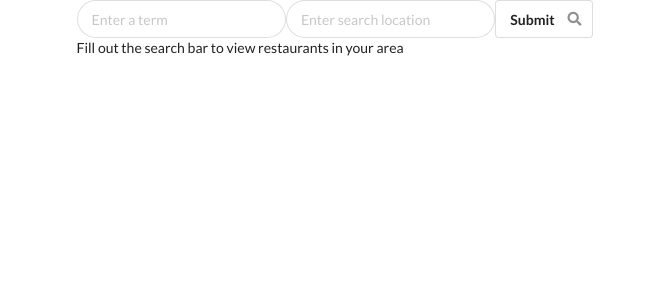
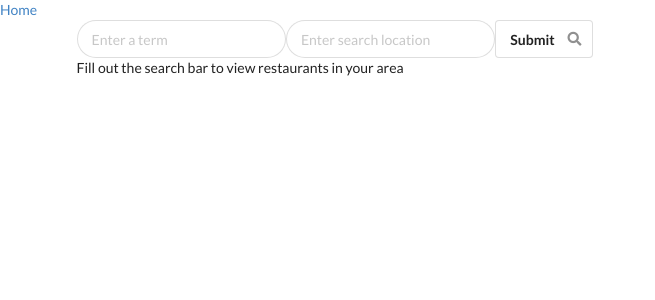
Before and after one commit to christopher-hague/Yelp-Clone, a React (Create React App) app in the folder yelp_clone_client/: page / in a window 1280 px wide. Shown: the top 300 px of the page, without its empty margins (0-655 px from the left). Built offline with nearby package versions, Linux system fonts and the light colour scheme.

Commit message:
start navbar

```diff
--- a/yelp_clone_client/package.json
+++ b/yelp_clone_client/package.json
@@ -3,8 +3,9 @@
   "version": "0.1.0",
   "private": true,
   "dependencies": {
-    "react": "^15.5.4",
-    "react-dom": "^15.5.4",
+    "react": "^15.6.1",
+    "react-bootstrap": "^0.31.1",
+    "react-dom": "^15.6.1",
     "react-router": "^4.1.1",
     "react-router-dom": "^4.1.1",
     "semantic-ui-css": "^2.2.10"
--- a/yelp_clone_client/src/App.js
+++ b/yelp_clone_client/src/App.js
@@ -1,19 +1,22 @@
 import React, { Component } from 'react';
+import {
+  BrowserRouter as Router,
+  Route
+} from 'react-router-dom'
 import './App.css';
-// import AppContainer from './components/AppContainer'
+// import AppContainer from './components/AppContainer', to revert back to original
 import AppContainer2 from './componentsJS/AppContainer2'
-import NavBar from './components/NavBar'
+import NavBar from './componentsJS/NavBar'
 
-class App extends Component {
-
-  render() {
-
-    return (
+const App = (props) => {
+  return (
+    <Router>
       <div>
+        <NavBar />
         <AppContainer2 />
       </div>
-    );
-  }
+    </Router>
+  )
 }
 
 export default App;
--- a/yelp_clone_client/src/componentsJS/AppContainer2.js
+++ b/yelp_clone_client/src/componentsJS/AppContainer2.js
@@ -29,7 +29,7 @@ class appContainer2 extends React.Component {
   }
 
   render() {
-    console.log(this.state)
+    console.log(this.state.restaurants.map(rest => rest.id ))
     return (
       <div className="ui container">
         <SearchBar hitYelp={this.hitYelp.bind(this)} />
--- /dev/null
+++ b/yelp_clone_client/src/componentsJS/NavBar.js
@@ -0,0 +1,16 @@
+import React from 'react'
+import { NavLink } from 'react-router-dom'
+
+const NavBar = () => {
+  return (
+    <nav className="navbar navbar-inverse">
+      <div className="container-fluid">
+        <div className="navbar-header">
+          <NavLink to="/">Home</NavLink>
+        </div>
+      </div>
+    </nav>
+  )
+}
+
+export default NavBar
--- a/yelp_clone_client/src/componentsJS/RestaurantShow.js
+++ b/yelp_clone_client/src/componentsJS/RestaurantShow.js
@@ -1,7 +1,7 @@
 import React from 'react'
 
-const RestaurantShow = (props) => {
-  const restaurant = props.restaurant
+const RestaurantShow = ({restaurant}) => {
+
   if(!restaurant) {
     return (
       <div className="twelve wide raised column">
@@ -9,6 +9,8 @@ const RestaurantShow = (props) => {
       </div>
     )
   }
+
+  const categories = restaurant.categories.map((category) => category.title).join(", ")
 
   return (
     <div className="twelve wide column">
@@ -23,10 +25,11 @@ const RestaurantShow = (props) => {
           </div>
         </div>
 
+        {/* insert review between pic and info? */}
+
         <div className="ui segment secondary">
-          {/* make it look nicer, include appropriate info*/}
           <li>Phone: {restaurant.display_phone}</ li>
-          <li>Categories: {restaurant.categories.map((category) => category.title)}</li>
+          <li>Categories: {restaurant.categories.map((category) => category.title).join(", ")}</li>
         </div>
       </div>
     </div>
```
